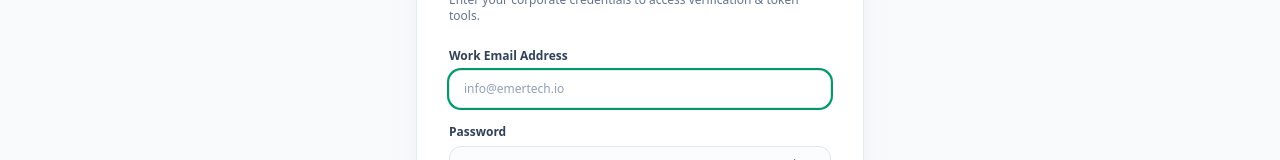
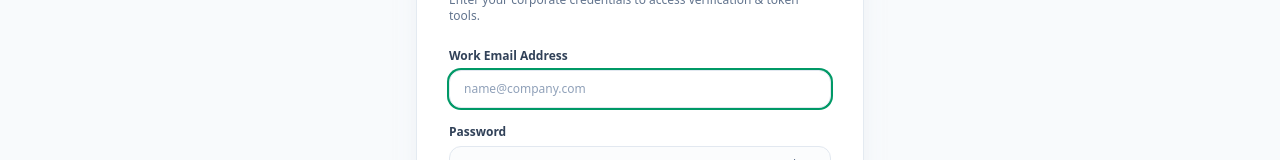
Before and after one commit to vaibhavdevkate12/eudr-geojson-scripts, a Next.js app: page / in a window 1280 px wide. Shown: the part 277-437 px from the top of the page. Built offline with nearby package versions, Linux system fonts and the light colour scheme; no server answers.

Commit message:
chore: update email input placeholder in LoginPage

```diff
--- a/src/components/LoginPage.tsx
+++ b/src/components/LoginPage.tsx
@@ -78,7 +78,7 @@ export const LoginPage: React.FC<LoginPageProps> = ({ onAuthenticated, sessionEx
                   setEmail(e.target.value);
                   setErrorMsg('');
                 }}
-                placeholder="info@emertech.io"
+                placeholder="name@company.com"
                 className={`w-full px-3.5 py-2.5 bg-slate-50/50 border ${
                   errorMsg ? 'border-red-400 focus:ring-red-500' : 'border-slate-200 focus:ring-emerald-600'
                 } rounded-xl text-slate-900 placeholder-slate-400 focus:outline-none focus:ring-2 focus:bg-white text-xs transition-all`}
```
